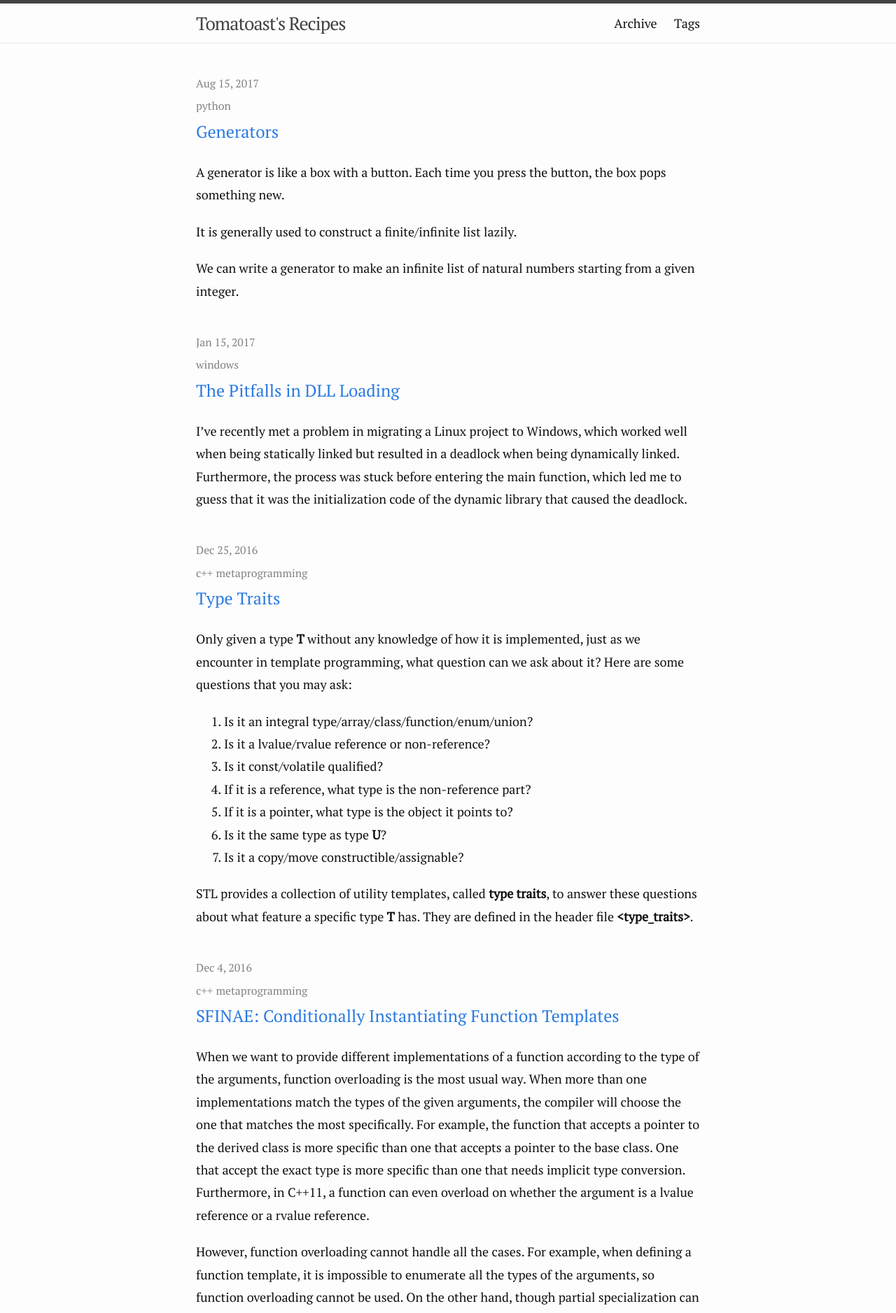
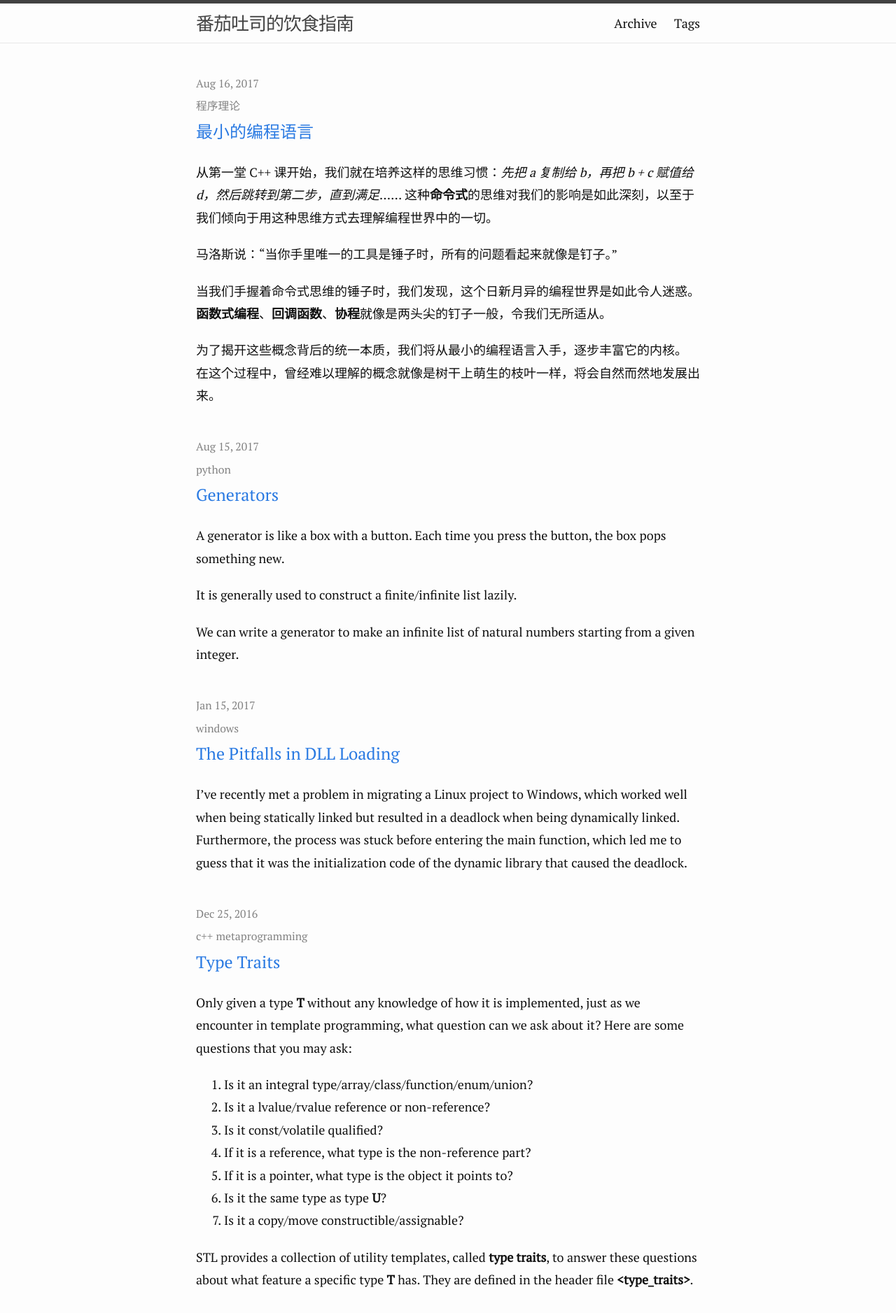
Before and after one commit to thomasding/blog, a Jekyll site: the page built from index.html, in a window 1280 px wide. Shown: the top 1877 px of the page at 70% size. Built offline with Jekyll 4.4.1, drawn with Linux system fonts in a browser that asks for light colours; some of the changed text lies outside the part shown.

Commit message:
Publish post

````diff
--- a/_config.yml
+++ b/_config.yml
@@ -1,8 +1,8 @@
-title: Tomatoast's Recipes
-author: Tomatoast
+title: 番茄吐司的饮食指南
+author: 番茄吐司
 email: thomasbyding@gmail.com
 description: >
-  Advanced programming topics and interesting reviews.
+  有趣的编程话题和新鲜的生活评论。
 baseurl: ""
 url: "https://tomatoast.pw"
 github_username:  thomasding
--- /dev/null
+++ b/_posts/2017-08-16-the-most-simple-language.md
@@ -0,0 +1,126 @@
+---
+layout: post
+title: 最小的编程语言
+tags: [程序理论]
+comments: true
+---
+
+从第一堂 C++ 课开始，我们就在培养这样的思维习惯：*先把 a 复制给 b，再把 b + c 赋值给 d，然后跳转到第二步，直到满足*……
+这种**命令式**的思维对我们的影响是如此深刻，以至于我们倾向于用这种思维方式去理解编程世界中的一切。
+
+马洛斯说：“当你手里唯一的工具是锤子时，所有的问题看起来就像是钉子。”
+
+当我们手握着命令式思维的锤子时，我们发现，这个日新月异的编程世界是如此令人迷惑。
+**函数式编程**、**回调函数**、**协程**就像是两头尖的钉子一般，令我们无所适从。
+
+为了揭开这些概念背后的统一本质，我们将从最小的编程语言入手，逐步丰富它的内核。
+在这个过程中，曾经难以理解的概念就像是树干上萌生的枝叶一样，将会自然而然地发展出来。
+
+<!--more-->
+
+## 从零起步的最小语言 ##
+
+我们的最小语言由三种 term 组成：
+
+1. **变量**：`x`, `y` 等。
+2. **函数**：由一个变量 `v` 和一个 term `t` 以 `λv.t` 的形式组成，比如 `λx.x` 就是一个接受任何参数并返回它自己的函数。
+3. **调用**：由两个 term 以 `t1 t2` 的形式组成，比如 `(λx.x) y`。
+
+为了减少不必要的括号，我们规定函数可以延伸到最长的位置，调用按照从左到右的顺序结合。
+因此，`λa. λb. b a c` 等价于 `λa. (λb. ((b a) c))` 。
+
+我们就可以根据以上规则来组合出一些复杂的 term，比如：
+
+```text
+(λa. λb. a b) (λx.x) y
+```
+
+我们暂时并不需要明白上面这个 term 的含义是什么，只需要了解，**我们可以根据以上三个规则生成相当复杂的程序**就可以。
+很快我们就可以发现，仅仅需要以上三个规则和一条运算规则，就可以完成 C++/Java/Python 这些复杂语言所具备的所有功能。
+
+到目前为止，我们只定义了这个最小语言的语法，还没有说明如何执行它。
+因此，我们接下来定义这个语言的运算规则。幸运的是，这个语言的运算规则只有一条：
+
+- 对于形如 `(λx.t1) t2` 的 term，我们将 `t1` 中出现的所有 `x` 都替换为 t2。这个替换操作可以写成 `[x → t2]t1` 。
+
+上面的例子就可以进行如下运算：
+
+```text
+    (λa. λb. a b) (λx.x) y
+⇒   (λb. (λx.x) b) y    用 λx.x 替换 a
+⇒   (λb. b) y           用 b 替换 x
+⇒   y                   用 y 替换 b
+```
+
+## 运算顺序和 Lazy Evaluation ##
+
+细心的读者会发现，对于上面的例子，我们还有另外一种运算顺序，也就是在第二步先用 y 替换 b，如下所示：
+
+```text
+    (λa. λb. a b) (λx.x) y
+⇒   (λb. (λx.x) b) y    用 λx.x 替换 a
+⇒   (λx.x) y            用 y 替换 b
+⇒   y                   用 y 替换 x
+```
+
+因为替换可以发生在 term 中的任何位置，所以，运算顺序是不唯一的。 为了减少替换的随意性，我们需要添加新的运算规则。
+
+在添加运算规则前，我们要区分两种 term，一种是可以进行替换的，另一种是不可进行替换的。我们将不可替换的 term 称为值（value）。
+
+首先，我们规定，**替换只能发生在最外层的函数上**。在这个规则下，一个变量或者一个函数都是不可以被继续替换的值。
+
+对于我们的例子来说，只有第二种运算顺序是允许的。而第一种运算顺序先替换了内层的函数，因此是不允许的。
+
+然而这仍然无法避免多种运算顺序，比如下面的例子：
+
+```
+(λa.λb.b) ((λx.x) y) z
+```
+
+这里 `λa.λb.b` 和 `λx.x` 都是最外层的函数，不存在嵌套关系，因此，先替换哪一个都是可以的。比如如下运算顺序：
+
+```
+    (λa.λb.b) ((λx.x) y) z
+⇒   (λb.b) z         用 ((λx.x) y) 替换 a
+⇒   z                用 z 替换 b
+```
+
+如果我们再规定，**对于形如 `t1 t2` 的调用，只有 t2 为值时才能替换**，那么这个 term 只有一种运算顺序，即：
+
+```
+    (λa.λb.b) ((λx.x) y) z
+⇒   (λa.λb.b) y z    用 y 替换 x
+⇒   (λb.b) z         用 y 替换 a
+⇒   z                用 z 替换 b
+```
+
+在编程语言的世界里，第一种运算顺序称为 **call-by-name**，第二种为 **call-by-value** 。
+几乎所有的主流编程语言都是 **call-by-value** 的。
+
+但是我们不能忽视的是，就这个例子而言，**call-by-name** 的运算步骤更少，因为 `((λx.x) y)` 实际上没有被用到。
+这被称为 lazy evaluation (延迟求值），即如果一个 term 不是运算继续下去所必须的，就不会被计算。
+
+## 扩充一些新 term ##
+
+一个只能定义函数和调用函数的语言看起来没有任何用途，因此，我们引入 if 表达式、布尔值、整数和基本的数学运算。
+
+基于这些扩充的 term，我们可以写：
+
+```text
+if ((λa.λb. a * b) 2 3) > 0 then 1 else 2
+```
+
+这个程序的运算结果为 `1` 。
+
+## 概念解释 ##
+
+这个最小语言实际上是一个 **lambda calculus**。
+
+将 `(λx.t1) t2` 变成 `[x → t2]t1` 的运算称为 **beta reduction** 。
+
+一个形如 `(λx.t1) t2` 的 term 被称作 **reducible expression** ，简称 **redex** 。
+
+Lambda calculus 上的运算就是不断地对 term 做 beta reduction 直到不可以做任何 beta reduction 为止。
+
+因为我们的目的并不是在数学上证明编程语言的性质。
+因此，在接下来的文章里，我们对数学部分始终保持浅尝辄止的态度，也不得不因此牺牲定义的严谨性。
--- a/_sass/minima/_base.scss
+++ b/_sass/minima/_base.scss
@@ -105,12 +105,11 @@ a {
  * Blockquotes
  */
 blockquote {
-  color: $grey-color;
+  color: $grey-color-dark;
   border-left: 4px solid $grey-color-light;
   padding-left: $spacing-unit / 2;
   font-size: 18px;
   letter-spacing: -1px;
-  font-style: italic;
 
   > :last-child {
     margin-bottom: 0;
--- a/assets/main.scss
+++ b/assets/main.scss
@@ -4,7 +4,7 @@
 @charset "utf-8";
 
 // Our variables
-$base-font-family: "PT Serif", "Helvetica Neue", Helvetica, Arial, sans-serif;
+$base-font-family: "PT Serif", "Helvetica Neue", Helvetica, Arial, "微软雅黑", "宋体", sans-serif;
 $base-font-size:   18px;
 $base-font-weight: 400;
 $small-font-size:  $base-font-size * 0.875;
````
